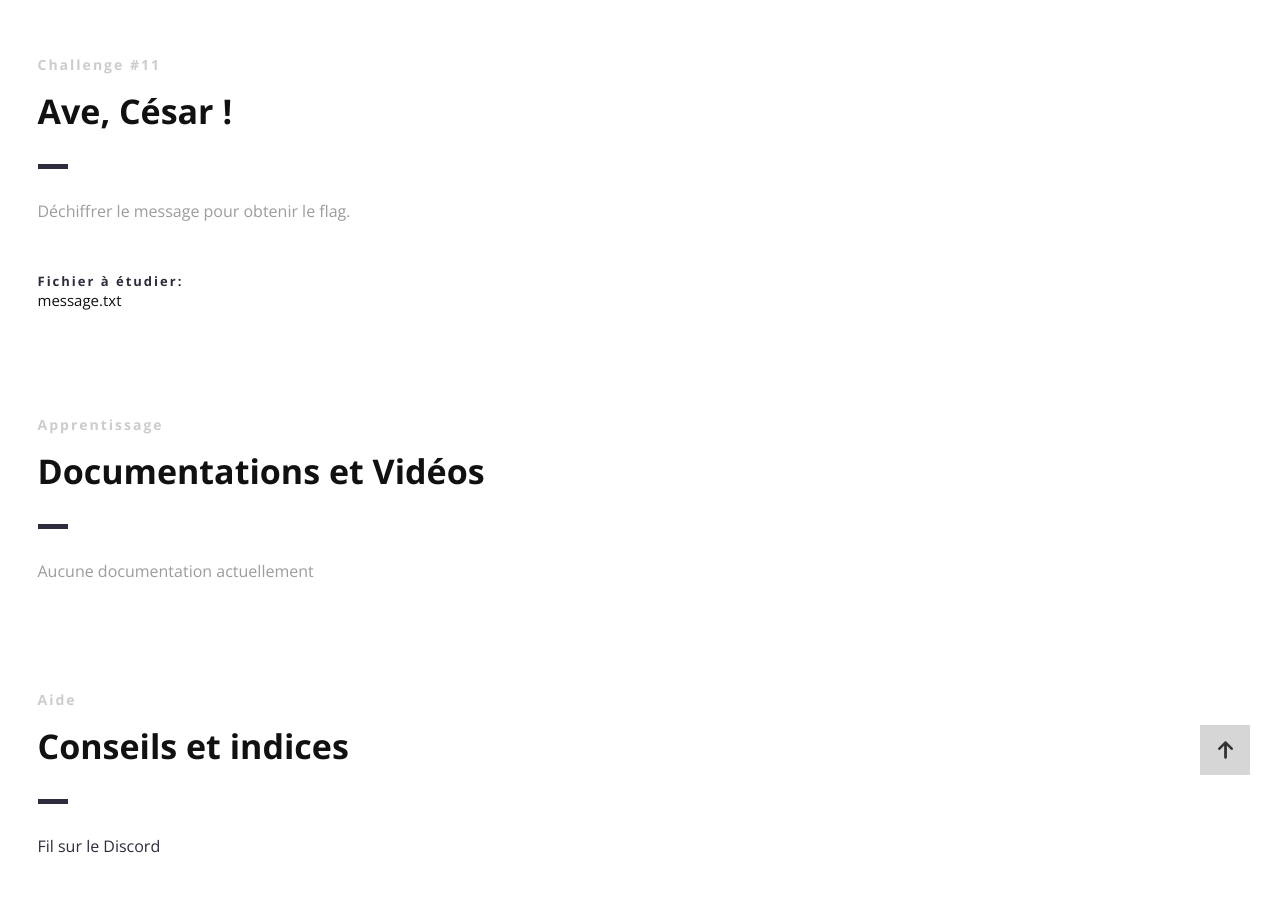
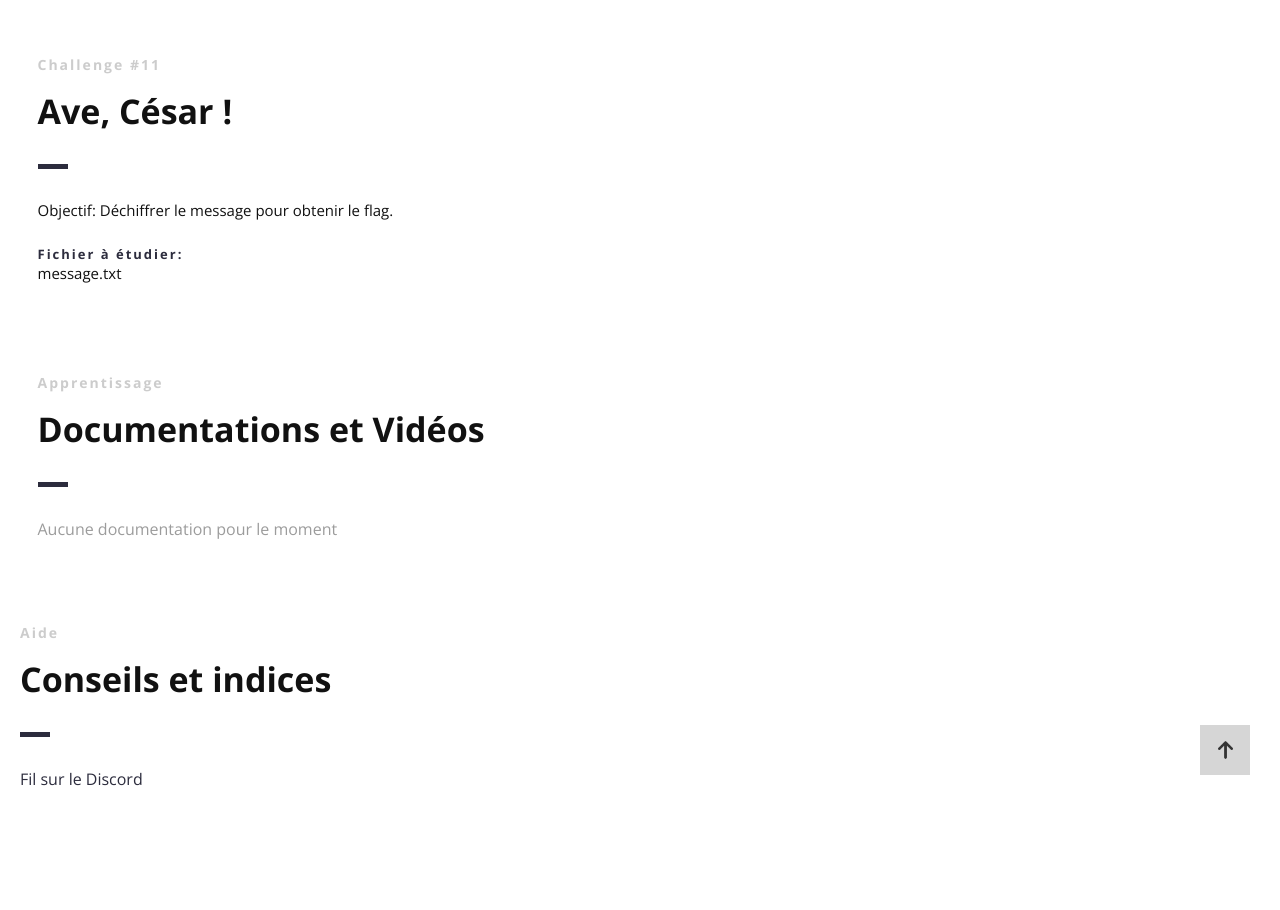
Before and after one commit to Hack-Oeil/CRYPTANALYSE_CODE_DE_CESAR_1, a plain HTML site: page presentation/index.html in a window 1280 px wide. After the commit the page ends 843 px from the top, so only its background shows below. Drawn offline with nearby package versions, Linux system fonts and the light colour scheme.

Commit message:
modification presentation

```diff
--- a/presentation/assets/css/style.css
+++ b/presentation/assets/css/style.css
@@ -38,7 +38,6 @@ section { clear: both; overflow: hidden; }
 .big-padding-top { padding-top: 75px !important; }
 .big-padding-bottom { padding-bottom: 85px !important; }
 [class*='col-'] { float: left; padding: 20px; }
-#clients .col-2-3 [class*='col-'] { padding: 0; }
 .clearfix:after { content: ""; display: table; clear: both; }
 h1 { padding: 20px 0; }
 h2 { padding: 14px 0; }
--- a/presentation/index.html
+++ b/presentation/index.html
@@ -38,33 +38,33 @@
     <main id="content">
         <!--Ctf-->
         <section class="ctf scrollto">
-            <div class="row clearfix">
-                <div class="col-39">
+            <article class="row clearfix">
+                <div class="col-1">
                     <div class="section-heading">
                         <h3>Challenge #11</h3>
                         <h2 class="section-title">Ave, César !</h2>
-                        <p class="section-subtitle">
-                            Déchiffrer le message pour obtenir le flag.
-                            <br /><br />
-                            <h4>Fichier à étudier:</h4> message.txt
+                        <p>
+                            Objectif: Déchiffrer le message pour obtenir le flag.
                         </p>
+                        <h4>Fichier à étudier:</h4>
+                        <span>message.txt</span>
                     </div>
                 </div>
-            </div>
-            <div class="row clearfix">
-                <div class="col-39">
+            </article>
+            <article class="row clearfix">
+                <div class="col-1">
                     <div class="section-heading">
                         <h3>Apprentissage</h3>
                         <h2 class="section-title">Documentations et Vidéos</h2>
                         <p class="section-subtitle">
-                            Aucune documentation actuellement
+                            Aucune documentation pour le moment
                         </p>
                     </div>
                 </div>
-            </div>
+            </article>
 
-            <div class="row clearfix">
-                <div class="col-39">
+            <article>
+                <div class="col-1">
                     <div class="section-heading">
                         <h3>Aide</h3>
                         <h2 class="section-title">Conseils et indices</h2>
@@ -73,13 +73,13 @@
                         </p>
                     </div>
                 </div>
-            </div>
+            </article>
         </section>
         <!--End of Ctf-->
     </main>
     <!--End Main Content Area-->
 
-    <a id="scrollUp" href="#wrapper" style="position: fixed; z-index: 1000;" title="Remonter en tête de site"></a>
+    <a id="scrollUp" href="#wrapper" style="position: fixed; z-index: 1000;" aria-label="Remonter en haut de la page" title="Remonter en tête de site"></a>
 </div>
 </body>
 </html>
```
